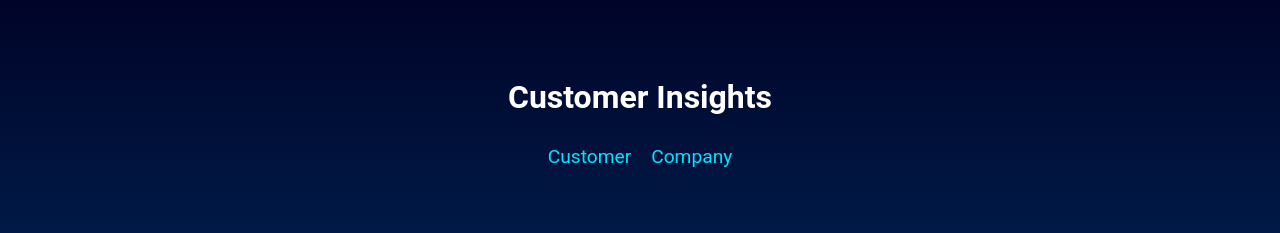
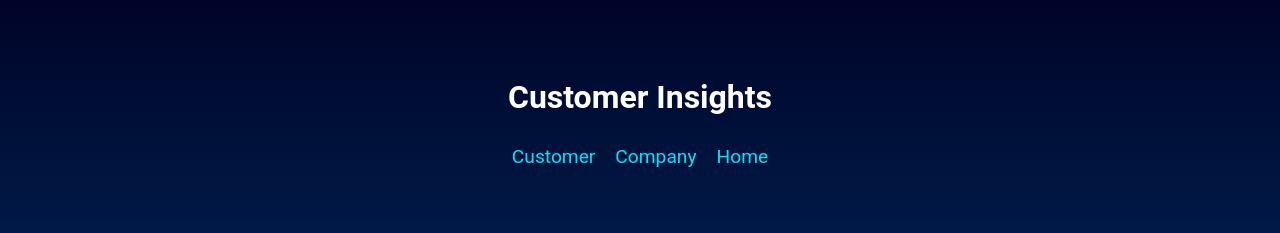
Before and after one commit to Infinte-aditya/Customer_Insights_Project, a React (Create React App) app in the folder frontend/: page / in a window 1280 px wide. Shown: the top 233 px of the page. Built offline with nearby package versions, Linux system fonts and the light colour scheme.

Commit message:
adding home button

```diff
--- a/frontend/src/Navbar/Navbar.jsx
+++ b/frontend/src/Navbar/Navbar.jsx
@@ -2,6 +2,7 @@ import React from 'react'
 import { ThemeProvider, createTheme, Container, CssBaseline } from '@mui/material';
 import CustomerForm from '../Components/Forms/Customer_Form/CustomerForm';
 import CompanyForm from '../Components/Forms/Company_Form/CompanyForm';
+import Home from '../Components/Home/Home'
 import './Navbar.css'
 import { BrowserRouter as Router,Routes,Route,Link} from 'react-router-dom';
 
@@ -39,11 +40,13 @@ const Navbar = () => {
             <ul style={{ display: 'flex', justifyContent: 'center', gap: '20px', listStyle: 'none', padding: 0 }}>
               <li><Link to="/customer" style={{ color: '#00e5ff', textDecoration: 'none', fontSize: '1.2rem' }}>Customer</Link></li>
               <li><Link to="/company" style={{ color: '#00e5ff', textDecoration: 'none', fontSize: '1.2rem' }}>Company</Link></li>
+              <li><Link to="/" style={{ color: '#00e5ff', textDecoration: 'none', fontSize: '1.2rem' }}>Home</Link></li>
             </ul>
           </nav>
           <Routes>
             <Route path="/customer" element={<CustomerForm />} />
             <Route path="/company" element={<CompanyForm />} />
+            <Route path="/" element={<Home />} />
           </Routes>
         </Container>
       </Router>
```
